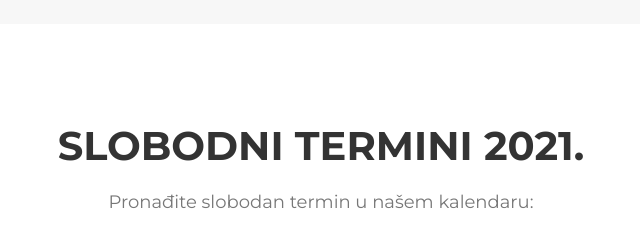
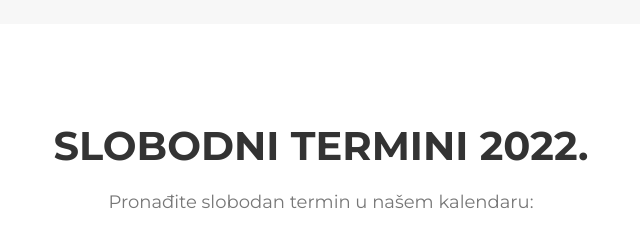
Before and after one commit to hrvojesimic/aptonio, a plain HTML site: page index.html in a window 1280 px wide. Shown: the part 4620-4860 px from the top of the page, 319-959 px from the left. Drawn offline with nearby package versions, Linux system fonts and the light colour scheme; some packages are replaced by stand-ins of ours; a script that the page names is missing.

Commit message:
2021->2022

```diff
--- a/index.html
+++ b/index.html
@@ -323,7 +323,7 @@
   <div class="container">
     <div class="row">
         <div class="col-md-12 text-center">
-            <h2 class="section-heading" en="Available dates in 2021">Slobodni termini 2021.</h2>
+            <h2 class="section-heading" en="Available dates in 2022">Slobodni termini 2022.</h2>
             <h3 class="section-subheading text-muted" en="All of the days still available are shown in our calendar:">Pronađite slobodan termin u našem kalendaru:</h3>
         </div>
     </div>
```
